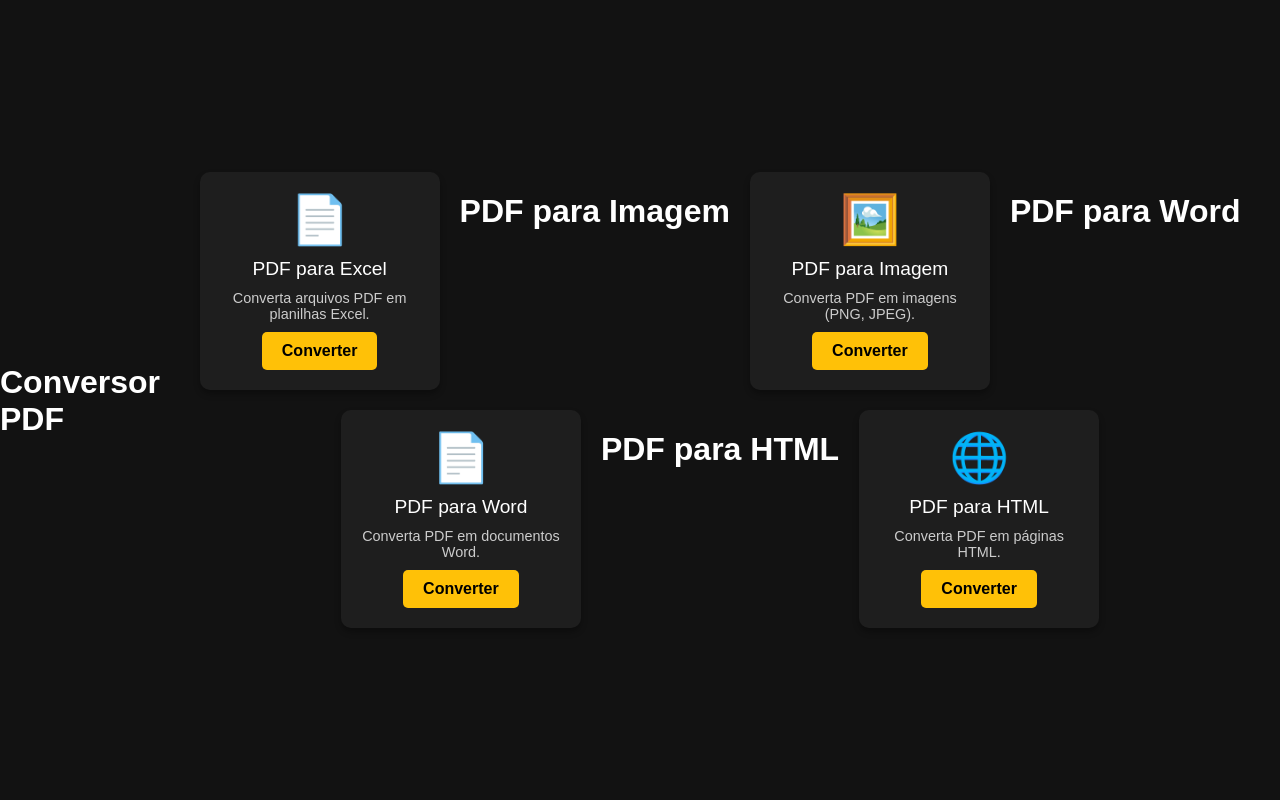
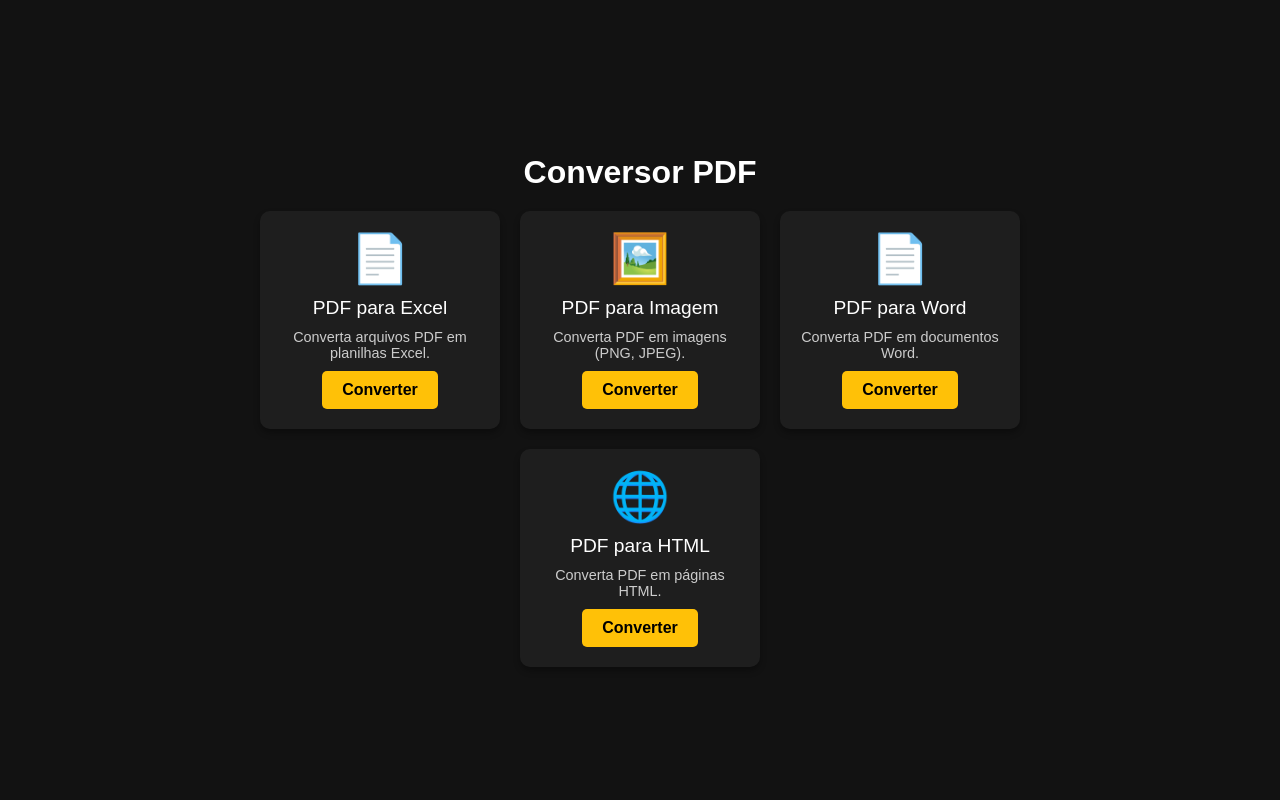
Before and after one commit to AwakeRIKO/conversor, a Flask app: page / in a window 1280 px wide. Run offline with Flask 3, Linux system fonts and the light colour scheme.

Commit message:
Update index.html

```diff
--- a/templates/index.html
+++ b/templates/index.html
@@ -15,6 +15,7 @@
         display: flex;
         justify-content: center;
         align-items: center;
+        flex-direction: column;
         height: 100vh;
     }
 
@@ -33,6 +34,7 @@
         flex-wrap: wrap;
         justify-content: center;
         gap: 20px;
+        max-width: 900px;
     }
 
     .card {
@@ -131,6 +133,7 @@
     </style>
 </head>
 <body>
+    <div class="container">
         <h1>Conversor PDF</h1>
         <div class="card-container">
             <div class="card">
@@ -140,7 +143,6 @@
                 <a href="/excel">Converter</a>
             </div>
 
-        <h1>PDF para Imagem</h1>
             <div class="card">
                 <div class="card-icon">🖼️</div>
                 <div class="card-title">PDF para Imagem</div>
@@ -148,7 +150,6 @@
                 <a href="https://pdf.gestaoti.shop/pdf-to-img">Converter</a>
             </div>
 
-        <h1>PDF para Word</h1>
             <div class="card">
                 <div class="card-icon">📄</div>
                 <div class="card-title">PDF para Word</div>
@@ -156,7 +157,6 @@
                 <a href="https://pdf.gestaoti.shop/pdf-to-word">Converter</a>
             </div>
 
-        <h1>PDF para HTML</h1>
             <div class="card">
                 <div class="card-icon">🌐</div>
                 <div class="card-title">PDF para HTML</div>
```
Lines whose indentation alone changed are shown as unchanged.
